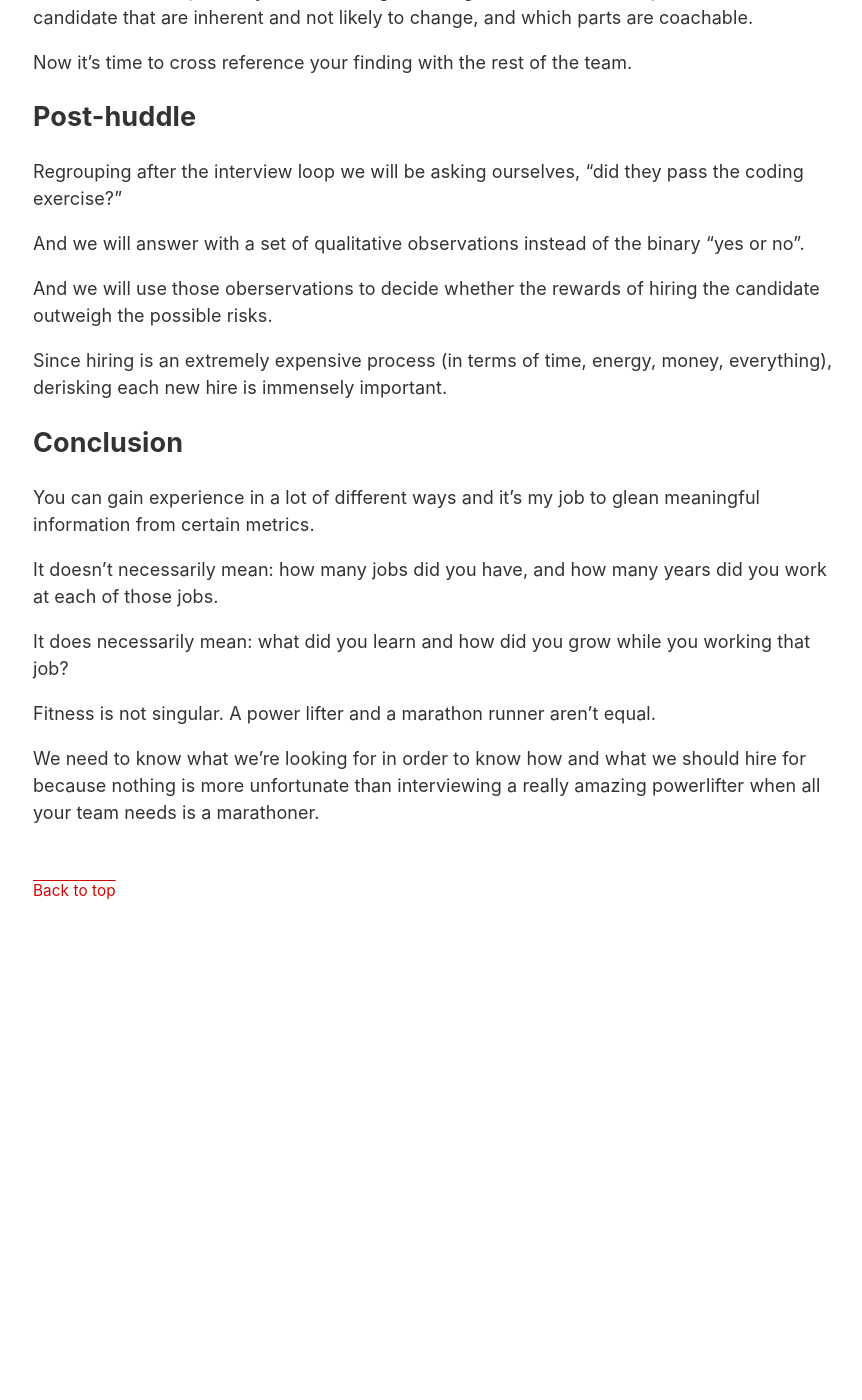
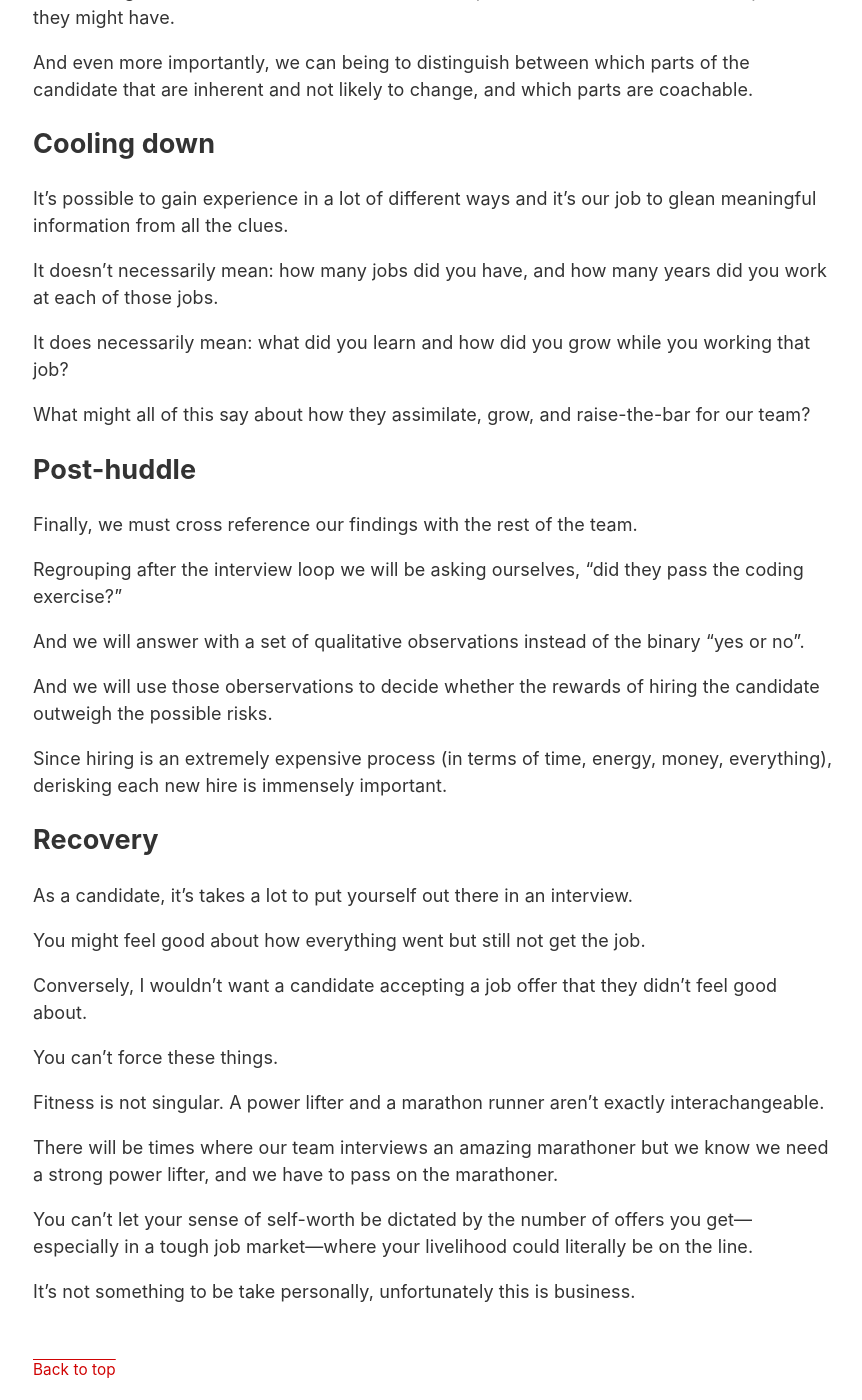
Before and after one commit to matyus/matyus.github.com, a Jekyll site: the page built from _posts/2023-02-10-did-they-pass-the-coding-exercise.md, in a window 1280 px wide and 1400 px high, scrolled down 1577 px. Shown: the whole window, without its empty margins (207-1069 px from the left). Built offline with Jekyll 4.4.1, drawn with Linux system fonts in a browser that asks for light colours; our own code applies the rules of GitHub Pages for plain Markdown files; before the commit the page ends 2544 px from its top, so only the background shows below that; some of the changed text lies outside the part shown.

Commit message:
rearranging and adding afterword

```diff
--- a/_posts/2023-02-10-did-they-pass-the-coding-exercise.md
+++ b/_posts/2023-02-10-did-they-pass-the-coding-exercise.md
@@ -49,6 +49,9 @@ To blend our analogy a bit, the assessments should be more in the spirit of:
 - **Did they good mind-muscle connection?**
   What level of self-awareness did they have?
 
+- **Did they use you as a spotter?**
+  Were they receptive or eliciting feedback and suggestions?
+
 
 Now we have a rich collection of observations from which to draw upon after the interview.
 
@@ -56,9 +59,21 @@ We can begin to assess which level the candidate operates at but also what kind
 
 And even more importantly, we can being to distinguish between which parts of the candidate that are inherent and not likely to change, and which parts are coachable.
 
-Now it's time to cross reference your finding with the rest of the team.
+
+## Cooling down
+
+It's possible to gain experience in a lot of different ways and it’s our job to glean meaningful information from all the clues.
+
+It doesn’t necessarily mean: how many jobs did you have, and how many years did you work at each of those jobs.
+
+It does necessarily mean: what did you learn and how did you grow while you working that job?
+
+What might all of this say about how they assimilate, grow, and raise-the-bar for our team?
+
 
 ## Post-huddle
+
+Finally, we must cross reference our findings with the rest of the team.
 
 Regrouping after the interview loop we will be asking ourselves, "did they pass the coding exercise?"
 
@@ -68,14 +83,21 @@ And we will use those oberservations to decide whether the rewards of hiring the
 
 Since hiring is an extremely expensive process (in terms of time, energy, money, everything), derisking each new hire is immensely important.
 
-## Conclusion
 
-You can gain experience in a lot of different ways and it’s my job to glean meaningful information from certain metrics.
+## Recovery
 
-It doesn’t necessarily mean: how many jobs did you have, and how many years did you work at each of those jobs.
+As a candidate, it's takes a lot to put yourself out there in an interview.
 
-It does necessarily mean: what did you learn and how did you grow while you working that job?
+You might feel good about how everything went but still not get the job.
 
-Fitness is not singular. A power lifter and a marathon runner aren’t equal.
+Conversely, I wouldn't want a candidate accepting a job offer that they didn't feel good about.
 
-We need to know what we’re looking for in order to know how and what we should hire for because nothing is more unfortunate than interviewing a really amazing powerlifter when all your team needs is a marathoner.
+You can't force these things.
+
+Fitness is not singular.  A power lifter and a marathon runner aren’t exactly interachangeable.
+
+There will be times where our team interviews an amazing marathoner but we know we need a strong power lifter, and we have to pass on the marathoner.
+
+You can't let your sense of self-worth be dictated by the number of offers you get—especially in a tough job market—where your livelihood could literally be on the line.
+
+It's not something to be take personally, unfortunately this is business.
```
